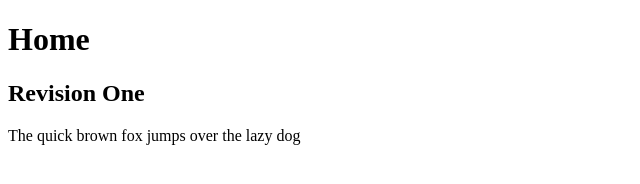
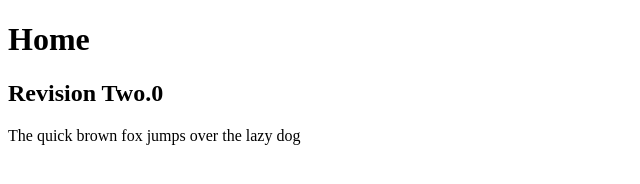
Before and after one commit to cfsanderson/learning-git-and-github, a plain HTML site: page index.html in a window 1280 px wide. Shown: the full height of the page, 0-640 px from the left. Drawn offline with Linux system fonts and the light colour scheme.

Commit message:
added course-notes.md

```diff
--- a/index.html
+++ b/index.html
@@ -7,7 +7,7 @@
   <body>
 
     <h1>Home</h1>
-    <h2>Revision One</h2>
+    <h2>Revision Two.0</h2>
     <p>The quick brown fox jumps over the lazy dog</p>
   </body>
 </html>
```
Also changed, not shown: 1 other file.
